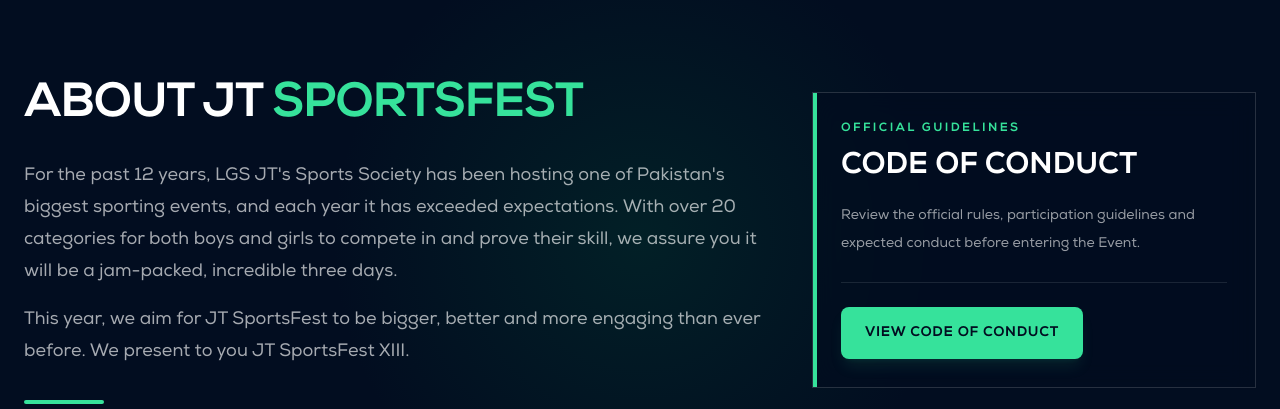
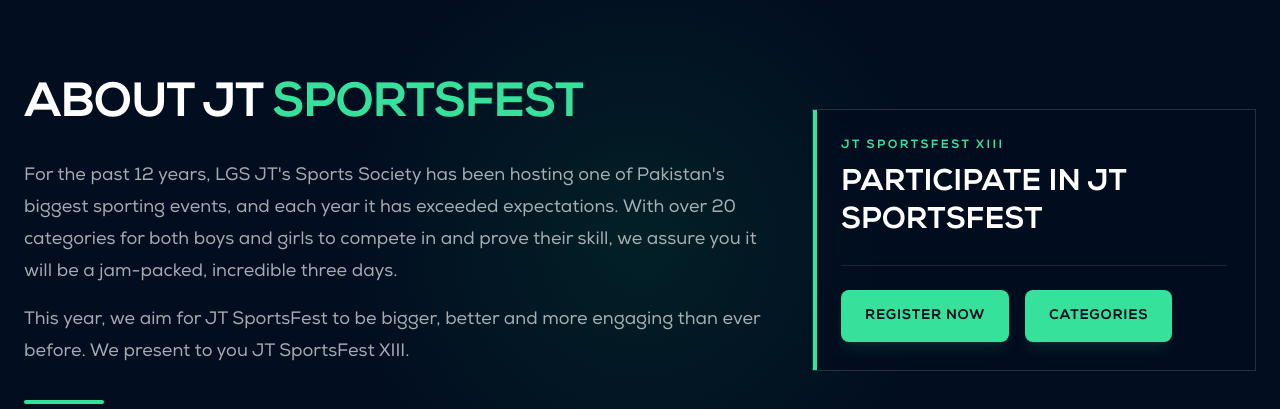
Before and after one commit to ahmad-56/jtsportsfest26, a Next.js app in the folder jt-sportsfest/: page / in a window 1280 px wide. Shown: the part 900-1309 px from the top of the page. Built offline with nearby package versions, Linux system fonts and the light colour scheme; no server answers.

Commit message:
about made more meaningful

```diff
--- a/jt-sportsfest/src/components/About.tsx
+++ b/jt-sportsfest/src/components/About.tsx
@@ -41,24 +41,26 @@ export default function About() {
             <div className="absolute left-0 top-0 h-full w-1 bg-[#36e29b]" />
 
             <p className="text-xs font-black uppercase tracking-[0.2em] text-[#36e29b]">
-              Official guidelines
+              JT Sportsfest XIII
             </p>
 
             <h3 className="mt-3 text-3xl font-black uppercase leading-tight text-white">
-              Code of Conduct
+              Participate in JT Sportsfest
             </h3>
 
-            <p className="mt-4 text-sm leading-7 text-white/60">
-              Review the official rules, participation guidelines and expected
-              conduct before entering the Event.
-            </p>
-
-            <div className="mt-6 border-t border-white/10 pt-6">
+            <div className="mt-6 flex flex-wrap gap-4 border-t border-white/10 pt-6">
               <Link
-                href="/rules"
+                href="/register"
                 className="inline-flex rounded-lg bg-[#36e29b] px-6 py-4 text-sm font-black uppercase tracking-wider text-[#020d20] shadow-lg shadow-[#36e29b]/10 transition-all duration-300 hover:-translate-y-1 hover:bg-[#48f0aa] hover:shadow-xl hover:shadow-[#36e29b]/30 active:translate-y-0"
               >
-                View Code of Conduct
+                Register Now
+              </Link>
+
+              <Link
+                href="/sports"
+                className="inline-flex rounded-lg bg-[#36e29b] px-6 py-4 text-sm font-black uppercase tracking-wider text-[#020d20] shadow-lg shadow-[#36e29b]/10 transition-all duration-300 hover:-translate-y-1 hover:bg-[#48f0aa] hover:shadow-xl hover:shadow-[#36e29b]/30 active:translate-y-0"
+              >
+                Categories
               </Link>
             </div>
 
```
